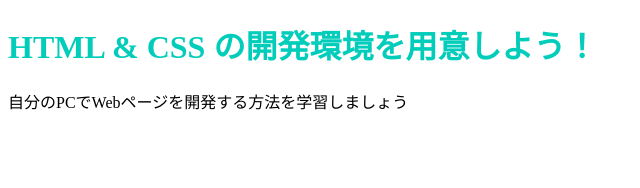
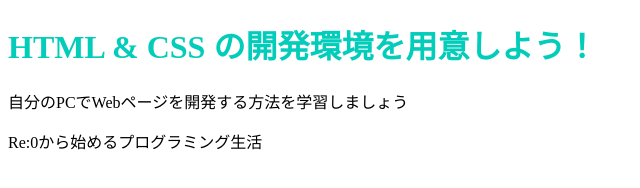
Before and after one commit to Permz/Permz.github.io, a plain HTML site: page index.html in a window 1280 px wide. Shown: the whole page, without its empty margins (0-640 px from the left). Drawn offline with Linux system fonts and the light colour scheme.

Commit message:
Update index.html

```diff
--- a/index.html
+++ b/index.html
@@ -9,5 +9,6 @@
     <h1 class="title">HTML & CSS の開発環境を用意しよう！
     </h1>
     <p>自分のPCでWebページを開発する方法を学習しましょう</p>
+    <p>Re:0から始めるプログラミング生活</p>
   </body>
 </html>
```
